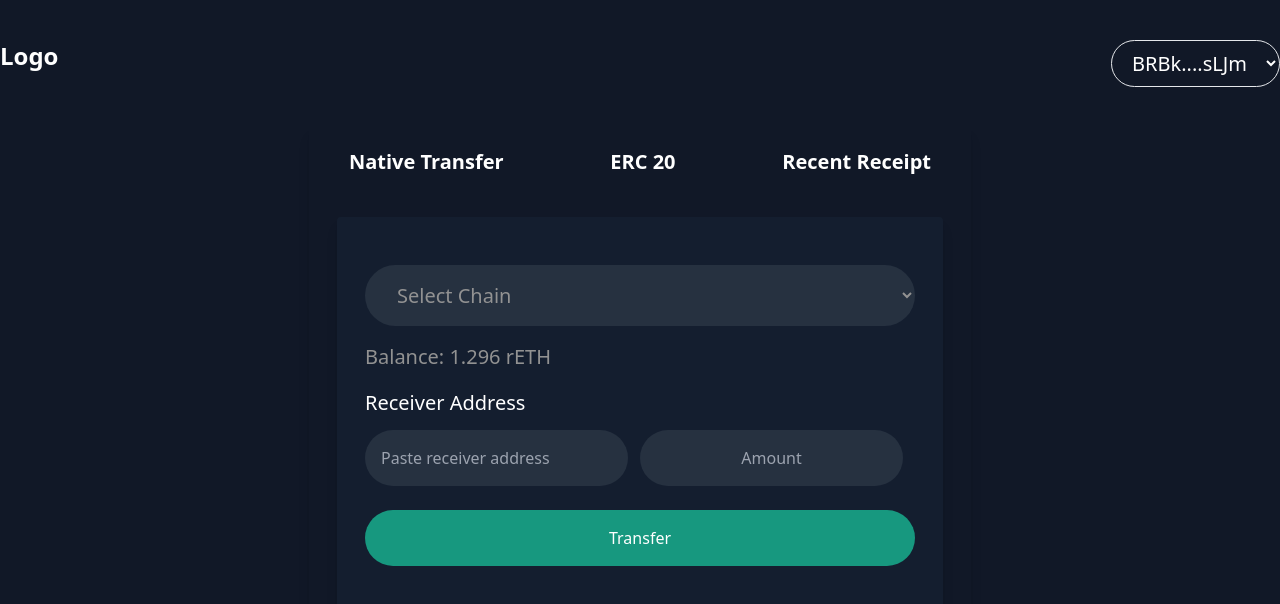
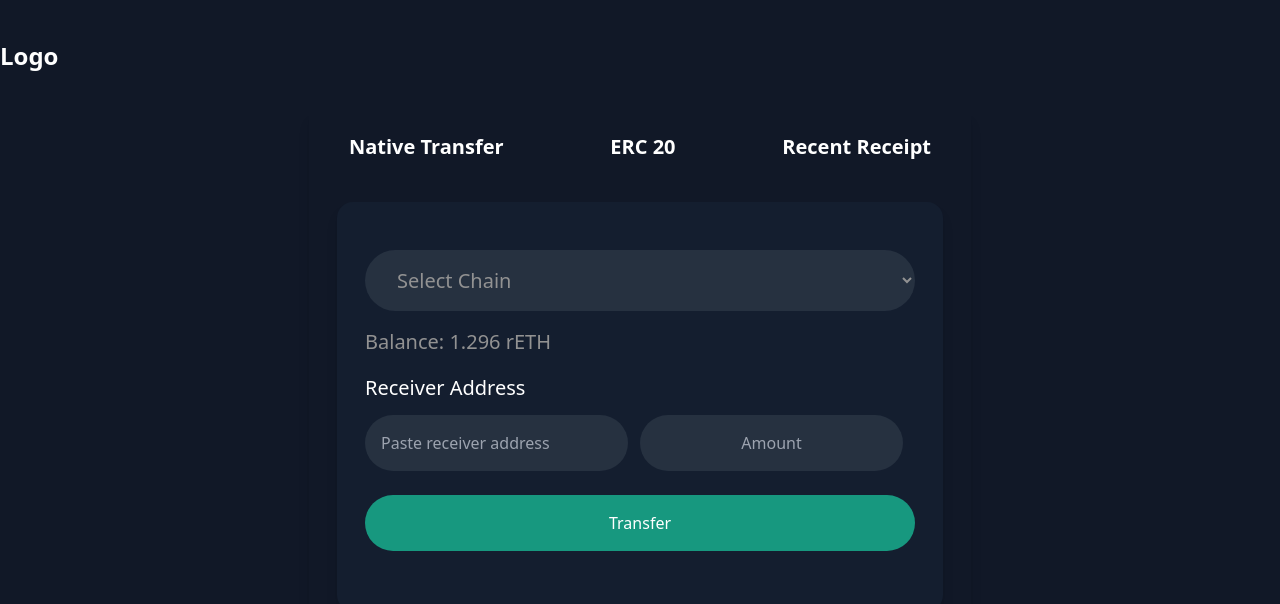
Before and after one commit to centrelocusdev/custodialWallet, a React (Create React App) app: page /transfer in a window 1280 px wide. Shown: the top 604 px of the page. Built offline with nearby package versions, Linux system fonts and the light colour scheme.

Commit message:
intial setup

```diff
--- a/package.json
+++ b/package.json
@@ -6,6 +6,7 @@
     "@testing-library/jest-dom": "^5.16.5",
     "@testing-library/react": "^13.4.0",
     "@testing-library/user-event": "^13.5.0",
+    "axios": "^0.27.2",
     "react": "^18.2.0",
     "react-dom": "^18.2.0",
     "react-router-dom": "^6.4.4",
--- a/src/App.jsx
+++ b/src/App.jsx
@@ -13,11 +13,9 @@ const App = () => {
             <div className="bg-gray-900 min-h-screen pb-12 min-w-screen">
                 <Navbar />
                 <Routes>
+                    <Route path="/" element={<SigninPage />} />
                     <Route path="/signin" element={<SigninPage />} />
                     <Route path="/transfer" element={<TransferPage />} />
-                    <Route path="/nativeTransfer" element={<NativeTransfer />} />
-                    <Route path="/erc20" element={<ERC20 />} />
-                    <Route path="/recentReceipt" element={<RecentReceipt />} />
                 </Routes>
             </div>
         </Suspense>
--- a/src/components/ERC20.jsx
+++ b/src/components/ERC20.jsx
@@ -1,12 +1,33 @@
 import React from "react";
 import {useState} from 'react'
+import axios from 'axios';
 
 const ERC20 = (props) => {
+    const [email, setEmail] = useState('');
     const [chain, setChain] = useState('')
+    const [receiver, setReceiver] = useState('');
+    const [amount, setAmount] = useState('');
+    const [provider, setProvider] = useState('');
+    const [tokenaddress, setTokenaddress] = useState('');
+    const api = "http://52.66.196.48:3002"
+
+    const tokenTransfer = async () => {
+
+        const response = await axios.post(
+          `${api}/tknTransfer`,
+          { email, amount, receiver, provider, tokenaddress },
+          { withCredentials: true },
+          {
+            headers: { "Content-Type": "application/json" },
+          }
+        );
+        console.log(response.data);
+       }
+
     const handleChange = (e) => {
         setChain(e.target.value)
     }
-    return <section className="py-12 px-7 shadow-lg rounded w-fit mx-auto bg-[#141E2F] text-[20px]">
+    return <section className="py-12 px-7 shadow-lg rounded-2xl w-fit mx-auto bg-[#141E2F] text-[20px]">
                 <select value={chain} onChange={handleChange} className='p-4 rounded-full bg-[#263140] text-[#929292] w-full px-7'>
                     <option value="" className="py-4 text-[#929292]">Select Chain</option>
                     <option value="1" className="py-4 text-[#929292]">Chain 1</option>
--- a/src/components/NativeTransfer.jsx
+++ b/src/components/NativeTransfer.jsx
@@ -1,13 +1,58 @@
 import React from "react";
 import { useState } from 'react'
+import axios from 'axios';
+const NativeTransfer = (props) => {
+    const [email, setEmail] = useState('');
+    const [chain, setChain] = useState('')
+    const [balance, setBalance] = useState('');
+    const [receiver, setReceiver] = useState('');
+    const [amount, setAmount] = useState('');
+    const [provider, setProvider] = useState('');
 
-const NativeTransfer = (props) => {
-    const [chain, setChain] = useState('')
+
+    const api = "http://52.66.196.48:3002"
+
+    const checkBalance = async () => {
+        if(chain === "ethereum"){
+          setProvider("rpcUrl")
+        }
+        else if(chain === 'mumbai'){
+          setProvider("https://rpc-mumbai.maticvigil.com");
+        }
+        else{
+          setProvider("")
+        }
+
+        const response = await axios.post(
+          `${api}/balance`,
+          { email, provider },
+          { withCredentials: true },
+          {
+            headers: { "Content-Type": "application/json" },
+          }
+        );
+        setBalance(response.data);
+          console.log(response.data);
+
+       }
+
+       const send = async () => {
+
+        const response = await axios.post(
+          `${api}/send`,
+          { email, amount, receiver, provider },
+          { withCredentials: true },
+          {
+            headers: { "Content-Type": "application/json" },
+          }
+        );
+        console.log(response.data);
+       }
     const handleChange = (e) => {
         setChain(e.target.value)
     }
 
-    return <section className="py-12 px-7 shadow-lg rounded w-fit mx-auto bg-[#141E2F] text-[20px]">
+    return <section className="py-12 px-7 shadow-lg rounded-2xl w-fit mx-auto bg-[#141E2F] text-[20px]">
                 <select value={chain} onChange={handleChange} className='p-4 rounded-full bg-[#263140] text-[#929292] w-full px-7'>
                     <option value="" className="py-4 text-[#929292]">Select Chain</option>
                     <option value="1" className="py-4 text-[#929292]">Chain 1</option>
--- a/src/components/Navbar.jsx
+++ b/src/components/Navbar.jsx
@@ -3,6 +3,7 @@ import { useState } from "react";
 
 const Navbar = () => {
     const [val, setVal] = useState('')
+
     const handleChange = (e) => {
         setVal(e.target.value)
     }
@@ -10,12 +11,12 @@ const Navbar = () => {
     return <div className="container flex justify-between mx-auto py-10">
                 <h2 className="text-2xl text-white font-bold">Logo</h2>
 
-                <select value={val} onChange={handleChange} className="text-white px-4 py-2 border rounded-full text-center text-xl bg-transparent">
+                {/* <select value={val} onChange={handleChange} className="text-white px-4 py-2 border rounded-full text-center text-xl bg-transparent">
                     <option value="" className="py-4 text-[#929292]">BRBk....sLJm</option>
                     <option value="1" className="py-4 text-[#929292]">Value 1</option>
                     <option value="2" className="py-4 text-[#929292]">Value 2</option>
                     <option value="3" className="py-4 text-[#929292]">Value 3</option>
-                </select>
+                </select> */}
            </div>
 }
 
--- a/src/components/RecentReceipt.jsx
+++ b/src/components/RecentReceipt.jsx
@@ -12,7 +12,7 @@ const RecentReceipt = () => {
 }
 
 const Receipt = ({rec}) => {
-    return <div className="rounded-2xl m-5  text-[20px] rounded text-[#929292] shadow-lg">
+    return <div className="rounded-2xl m-5  text-[20px] rounded-2xl text-[#929292] shadow-lg">
                 <div className="rounded-2xl rounded-b bg-[#263140] p-2 text-white">Amount: {rec.amount}</div>
 
                <div className="p-3">
--- a/src/components/Signin.jsx
+++ b/src/components/Signin.jsx
@@ -1,17 +1,46 @@
 import React from "react";
+import { useState } from 'react';
+import axios from 'axios';
 
 const Signin = () => {
-    return <section className="text-center py-12 px-7 shadow-lg rounded w-fit mx-auto bg-[#141E2F]">
-                <h3 className="text-[36px] text-white">Sign In</h3>
-                <h5 className="text-[24px] text-white my-3">Welcome Back!</h5>
 
-                <h5 className="text-[#929292] text-[24px]">Enter your credentials to access your account</h5>
-                <input type="text" placeholder="Enter your Email" className="text-[#929292] bg-[#141E2F] rounded-full w-full p-4 my-3 text-[16px]" />
+    const [email, setEmail] = useState('');
+    const [walletaddress, setWalletaddress] = useState('');
+    const api = "http://52.66.196.48:3002"
 
-                <input type="submit" value="Sign In" className="text-[#262E38] font-semibold bg-white text-center rounded-full w-full p-4 my-3 text-[16px] hover:bg-gray-200 cursor-pointer" />
+    const handleChange = event => {
+        setEmail(event.target.value);
 
-                <p className="text-[#929292] text-left">Don't have an account?  <a href="/" className="text-[#17987F] font-semibold hover:text-white">Sign Up</a></p>
-           </section>
+        console.log('value is:', event.target.value);
+    };
+
+
+    const wallet = async () => {
+        const response = await axios.post(
+            `${api}/wallet`,
+            { email },
+            { withCredentials: true },
+            {
+                headers: { "Content-Type": "application/json" },
+            }
+        );
+        setWalletaddress(response.data.wallet.address);
+        //setwalletPrivatekey(response.data.wallet.privateKey);
+        console.log(response);
+        //setLogin(true);
+    }
+
+    return <section className="text-center py-12 px-7 shadow-lg rounded-2xl w-fit mx-auto bg-[#141E2F]">
+        <h3 className="text-[36px] text-white">Sign In</h3>
+        <h5 className="text-[24px] text-white my-3">Welcome Back!</h5>
+
+        <h5 className="text-[#929292] text-[24px]">Enter your credentials to access your account</h5>
+        <input type="text" placeholder="Enter Your Email" className="text-[#929292] bg-[#263140] rounded-full w-full p-4 my-3 text-[16px]" name="text" onChange={handleChange} value={email} />
+
+        {/* <input type="submit" value="Sign In" className="text-[#262E38] font-semibold bg-white text-center rounded-full w-full p-4 my-3 text-[16px] hover:bg-gray-200 cursor-pointer" /> */}
+        <button type="button" className="text-[#262E38] font-semibold bg-white text-center rounded-full w-full p-4 my-3 text-[16px] hover:bg-gray-200 cursor-pointer" onClick={wallet}>Sign In</button>
+        <p className="text-[#929292] text-left">Don't have an account?  <a href="/" className="text-[#17987F] font-semibold hover:text-white">Sign Up</a></p>
+    </section>
 }
 
 export default Signin
--- a/src/components/Transfer.jsx
+++ b/src/components/Transfer.jsx
@@ -1,16 +1,49 @@
 import React from "react";
 import NativeTransfer from "./NativeTransfer";
+import { useState } from "react";
+import ERC20 from "./ERC20";
+import RecentReceipt from "./RecentReceipt";
+const Transfer = () => {
+  const tabs = ["Native Transfer", "ERC 20", "Recent Receipt"];
+  const [tab, setTab] = useState(tabs[0]);
 
-const Transfer = () => {
-    return <section className="pb-12 px-7 shadow-lg rounded w-fit mx-auto text-white">
-        <nav className="flex justify-between text-[20px] font-semibold mb-4">
-            <a href="nativeTransfer" className="m-3 py-2 border-b-4 border-transparent hover:border-[#17987F]">Native Transfer</a>
-            <a href="/erc20" className="m-3 py-2 border-b-4 border-transparent hover:border-[#17987F]">ERC 20</a>
-            <a href="/recentReceipt" className="m-3 py-2 border-b-4 border-transparent hover:border-[#17987F]">Recent Receipt</a>
-        </nav>
+  const handleCurrentTab = (currentTab) => {
+    setTab(currentTab);
+  };
+  console.log(tab);
+  return (
+    <section className="pb-12 px-7 shadow-lg rounded w-fit mx-auto text-white">
+      <nav className="flex justify-between text-[20px] font-semibold mb-4">
+        <button
+          onClick={(e) => handleCurrentTab(e.target.textContent)}
+          className={`m-3 transition-all ${
+            tab === "Native Transfer" && "border-[#17987F]"
+          } py-2 border-b-4 border-transparent hover:border-[#17987F]`}
+        >
+          Native Transfer
+        </button>
+        <button
+          onClick={(e) => handleCurrentTab(e.target.textContent)}
+          className={`m-3 transition-all ${
+            tab === "ERC 20" && "border-[#17987F]"
+          } py-2 border-b-4 border-transparent hover:border-[#17987F]`}
+        >
+          ERC 20
+        </button>
+        <button
+          onClick={(e) => handleCurrentTab(e.target.textContent)}
+          className={`m-3 transition-all  ${
+            tab === "Recent Receipt" && "border-[#17987F]"
+          } py-2 border-b-4 border-transparent hover:border-[#17987F]`}
+        >
+          Recent Receipt
+        </button>
+      </nav>
+      {tab === tabs[0] && <NativeTransfer />}
+      {tab === tabs[1] && <ERC20 />}
+      {tab === tabs[2] && <RecentReceipt />}
+    </section>
+  );
+};
 
-        <NativeTransfer />
-    </section>
-}
-
-export default Transfer
+export default Transfer;
```
Also changed, not shown: 1 other file (tests, documents, lock files or other folders).
